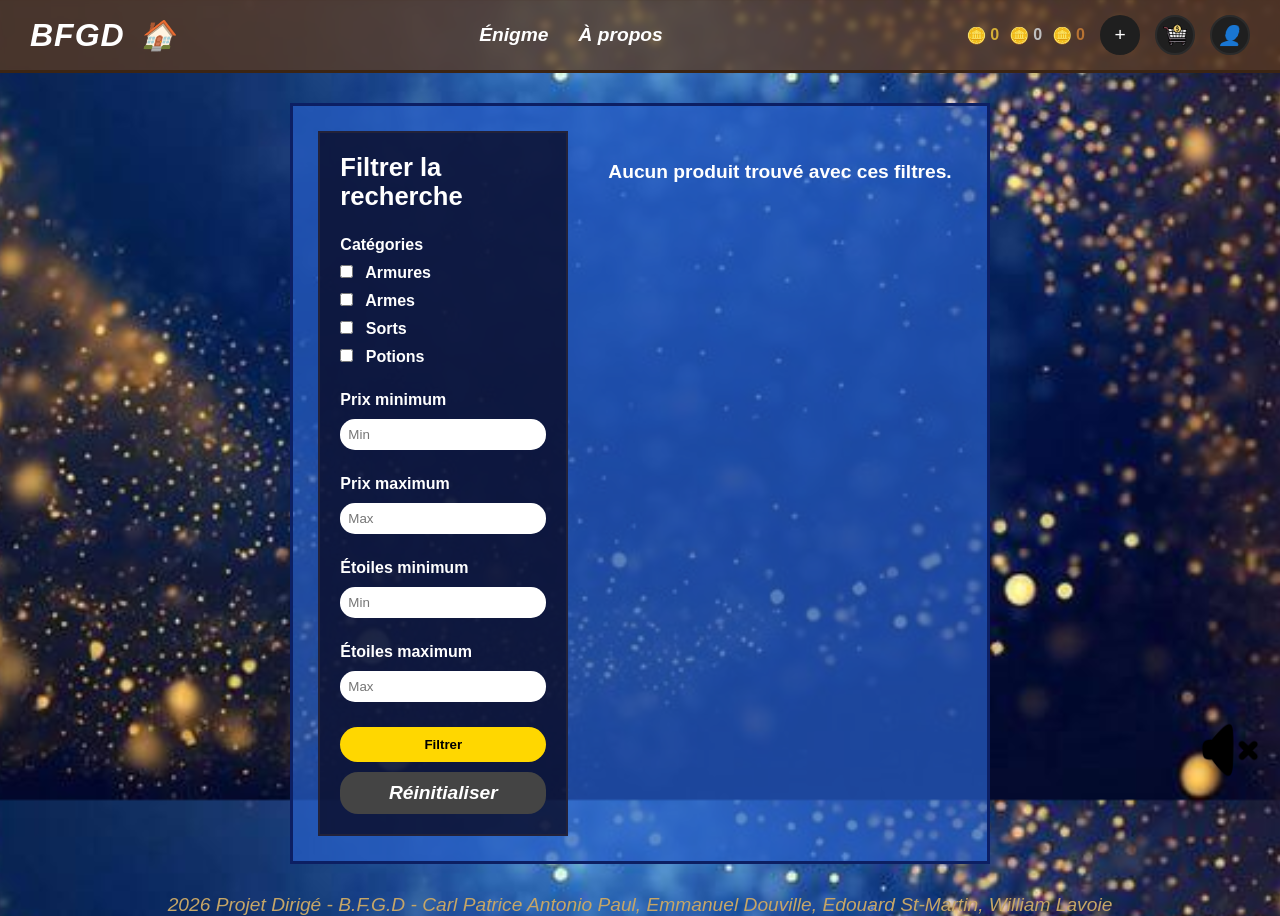
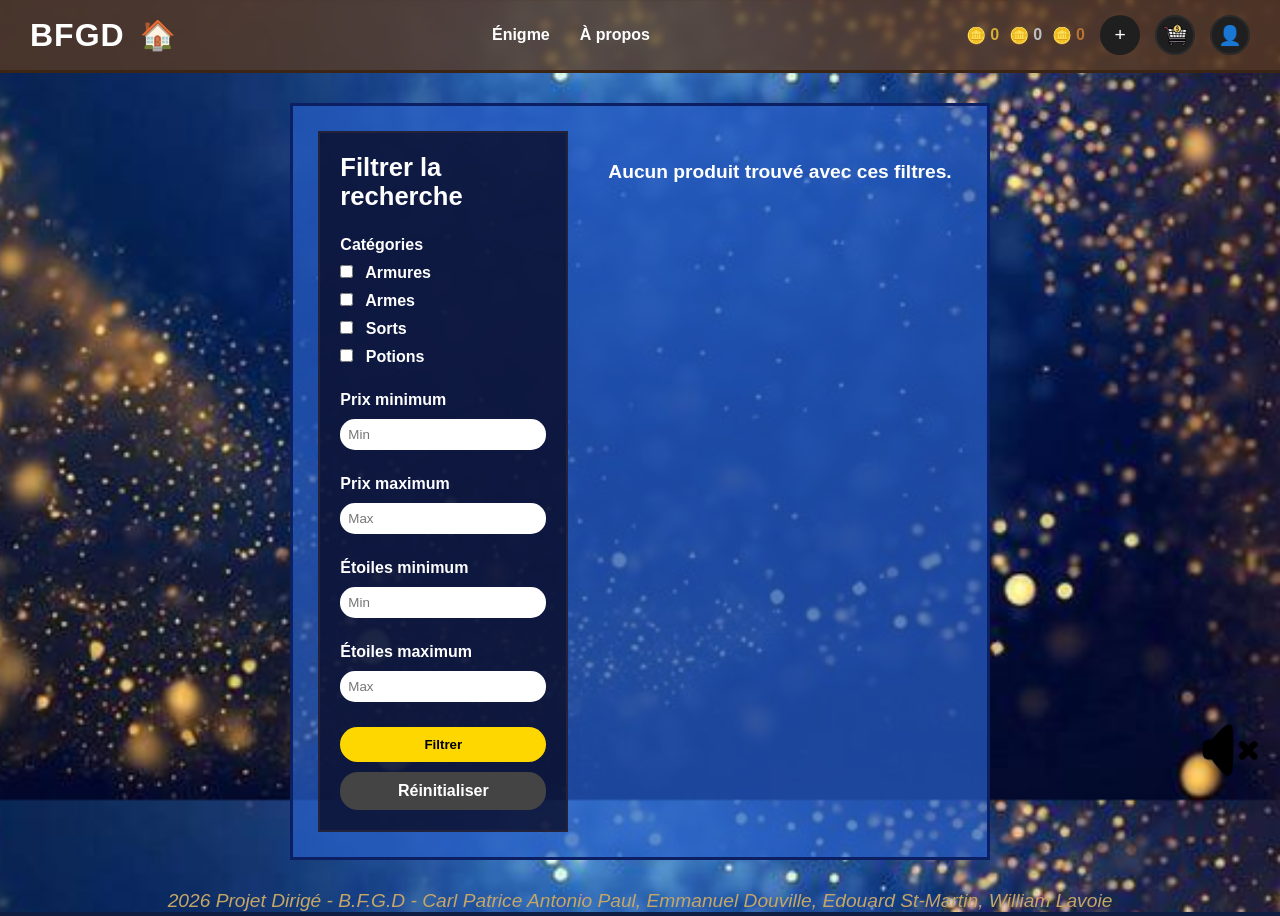
Before and after one commit to Patnay/ProjetDirigerSite, a PHP site: page /boutique.php in a window 1280 px wide. Run offline with PHP 8.4, Linux system fonts and the light colour scheme; data that the repository does not hold is empty.

Commit message:
Plus de criss d'italique dans le header de boutique

```diff
--- a/public_html/footer.php
+++ b/public_html/footer.php
@@ -1,5 +1,5 @@
 <style>
-    a{
+    footer a{
         display: block;
         text-align: center;
         color: #C6A667;
@@ -7,4 +7,6 @@
         font-style: italic;
     }
 </style>
+<footer>
 <a>2026 Projet Dirigé - B.F.G.D - Carl Patrice Antonio Paul, Emmanuel Douville, Edouard St-Martin, William Lavoie</a>
+</footer>
```
